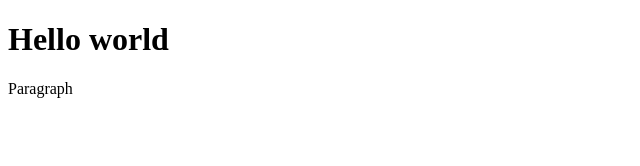
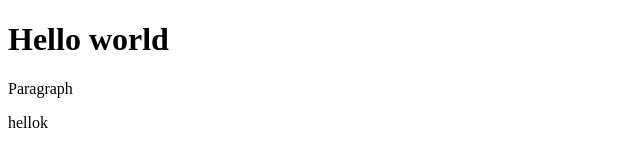
Before and after one commit to pritam-kr/abhi, a plain HTML site: page abhi/index.html in a window 1280 px wide. Shown: the full height of the page, 0-640 px from the left. Drawn offline with Linux system fonts and the light colour scheme.

Commit message:
Feat: added a text

```diff
--- a/abhi/index.html
+++ b/abhi/index.html
@@ -10,8 +10,8 @@
 
 <body>
     <h1>Hello world</h1>
-
     <p>Paragraph</p>
+    <p>hellok</p>
 </body>
 
 </html>
```
